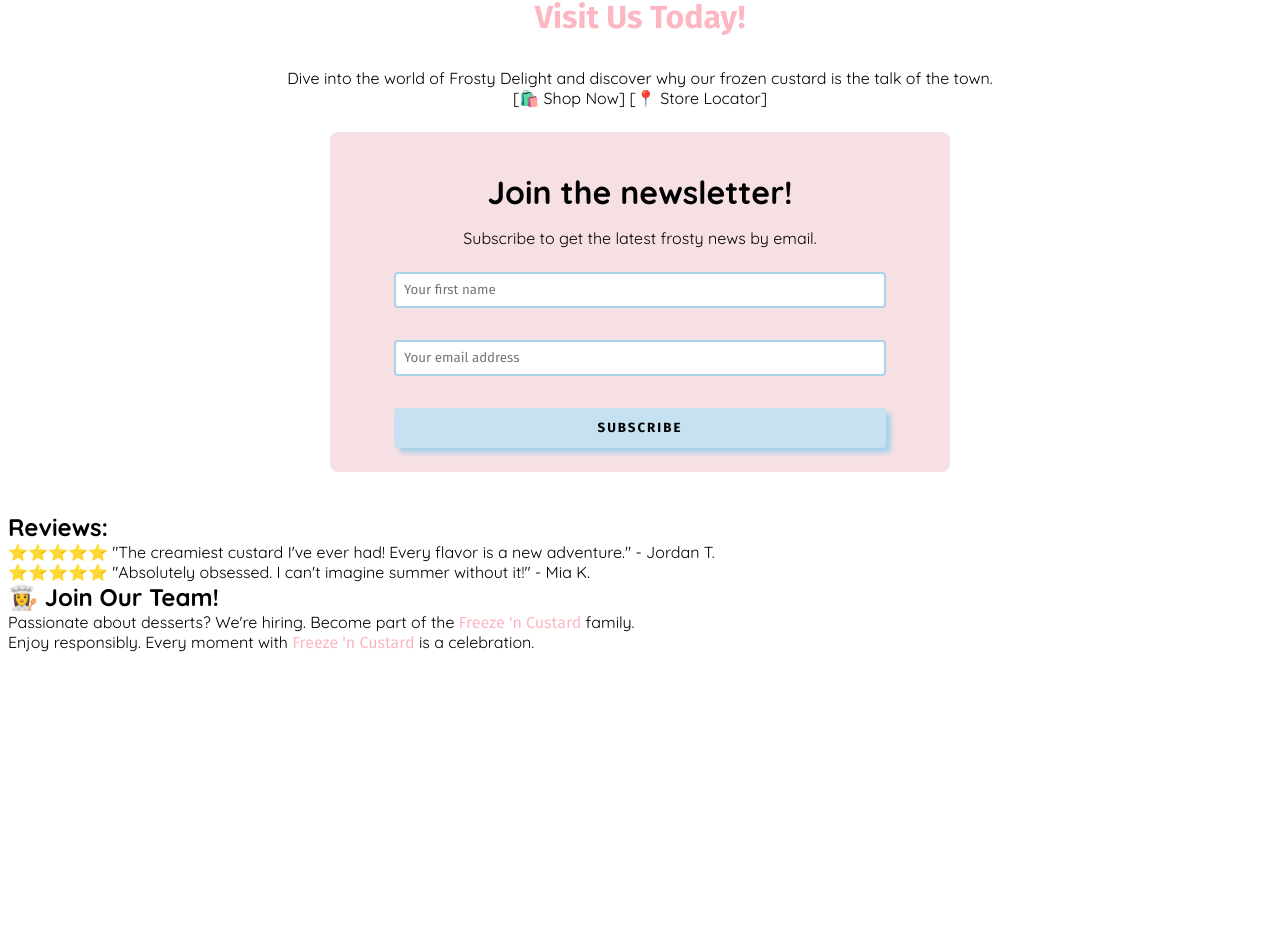
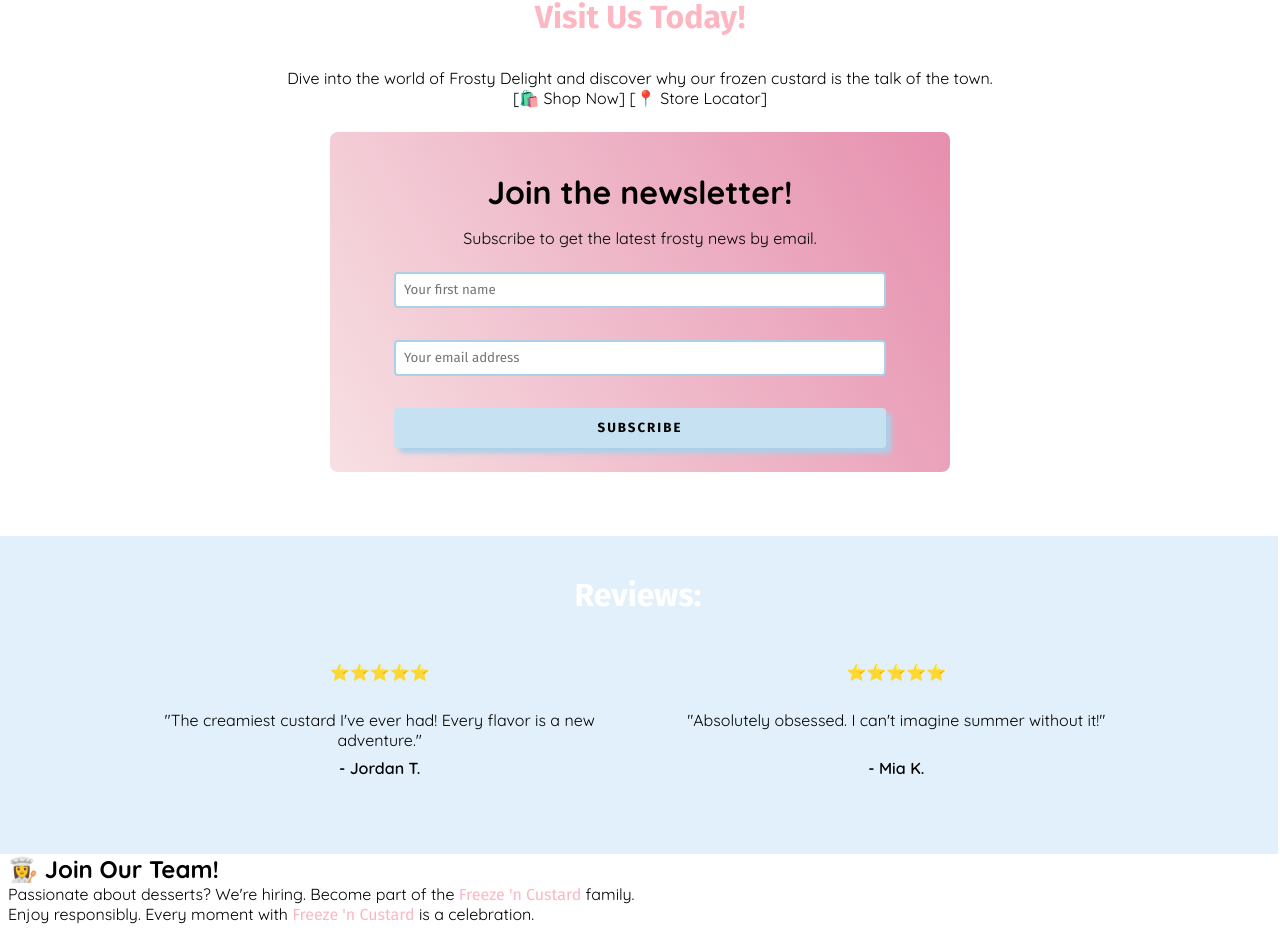
Before and after one commit to 59MrRobot/Freeze-n-Custard, a React (Create React App) app: page / in a window 1280 px wide. Shown: the part 952-1884 px from the top of the page. Before the commit the page ends 1612 px from the top, so only its background shows below. Built offline with nearby package versions, Linux system fonts and the light colour scheme.

Commit message:
completed review section

```diff
--- a/src/App.tsx
+++ b/src/App.tsx
@@ -4,6 +4,7 @@ import { Header } from './components/Header';
 import { Main } from './components/Main';
 import { Creations } from './components/Creations';
 import { Visit } from './components/Visit';
+import { Reviews } from './components/Reviews';
 
 const App: React.FC = () => {
   return (
@@ -16,15 +17,11 @@ const App: React.FC = () => {
         <Creations />
 
         <Visit />
+
+        <Reviews />
       </main>
 
-        <section>
-          <h2>Reviews:</h2>
 
-          <p>⭐⭐⭐⭐⭐ "The creamiest custard I've ever had! Every flavor is a new adventure." - Jordan T.</p>
-
-          <p>⭐⭐⭐⭐⭐ "Absolutely obsessed. I can't imagine summer without it!" - Mia K.</p>
-        </section>
 
         <section>
           <h2>👩‍🍳 Join Our Team!</h2>
--- /dev/null
+++ b/src/components/Reviews/Reviews.scss
@@ -0,0 +1,55 @@
+@import '../../styles/vars';
+
+.reviews {
+  position: relative;
+  left: -10px;
+  padding: 40px 0;
+
+  width: 100vw;
+
+  background-color: $blue-light;
+
+  &__wrapper {
+    max-width: 1240px;
+    margin: 0 auto;
+
+    display: flex;
+    flex-direction: column;
+    align-items: center;
+  }
+
+  &__title {
+    font-family: 'Fira Sans', sans-serif;
+    color: #fff;
+
+    font-size: 2rem;
+    font-weight: 700;
+    text-align: center;
+  }
+
+  &__container {
+    margin-top: 32px;
+
+    display: flex;
+    justify-content: space-between;
+    gap: 16px;
+  }
+}
+
+.review {
+  padding: 16px;
+  width: 50%;
+
+  display: grid;
+  grid-template-rows: 1fr 1fr 1fr;
+  justify-items: center;
+  gap: 8px;
+
+  &__text {
+    text-align: center;
+  }
+
+  &__name {
+    font-weight: 600;
+  }
+}
--- /dev/null
+++ b/src/components/Reviews/Reviews.tsx
@@ -0,0 +1,38 @@
+import React from 'react';
+import './Reviews.scss';
+
+export const Reviews: React.FC = () => {
+  return (
+    <section className='reviews'>
+      <div className="reviews__wrapper">
+        <h2 className='reviews__title'>Reviews:</h2>
+
+        <div className='reviews__container'>
+          <div className="review">
+            ⭐⭐⭐⭐⭐
+
+            <p className="review__text">
+              "The creamiest custard I've ever had! Every flavor is a new adventure."
+            </p>
+
+            <p className="review__name">
+              - Jordan T.
+            </p>
+          </div>
+
+          <div className="review">
+            ⭐⭐⭐⭐⭐
+
+            <p className="review__text">
+              "Absolutely obsessed. I can't imagine summer without it!"
+            </p>
+
+            <p className="review__name">
+              - Mia K.
+            </p>
+          </div>
+        </div>
+      </div>
+    </section>
+  )
+}
--- /dev/null
+++ b/src/components/Reviews/index.ts
@@ -0,0 +1 @@
+export * from './Reviews';
--- a/src/components/Visit/Visit.scss
+++ b/src/components/Visit/Visit.scss
@@ -1,7 +1,7 @@
 @import '../../styles/vars';
 
 .visit {
-  padding: 40px 0;
+  padding: 40px 0 64px;
 
   &__wrapper {
     max-width: 1240px;
@@ -33,7 +33,7 @@
     width: 50%;
 
     border-radius: 8px;
-    background-color: $pink-light;
+    background-image: -webkit-linear-gradient(30deg, $pink-light, $pink-dark);
 
     &-title {
       margin: 16px 0;
--- a/src/index.scss
+++ b/src/index.scss
@@ -3,6 +3,7 @@
 
 html {
   scroll-behavior: smooth;
+  overflow-x: hidden;
 }
 
 body {
```
